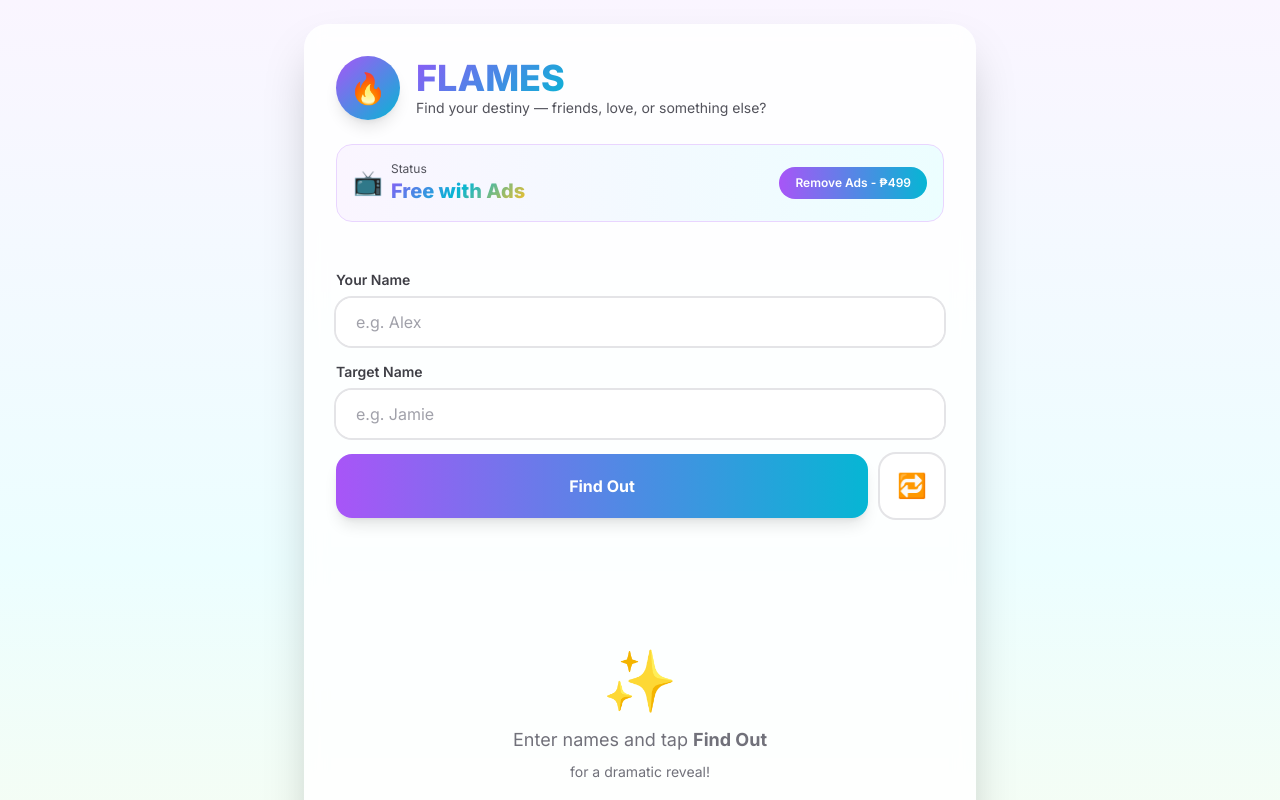
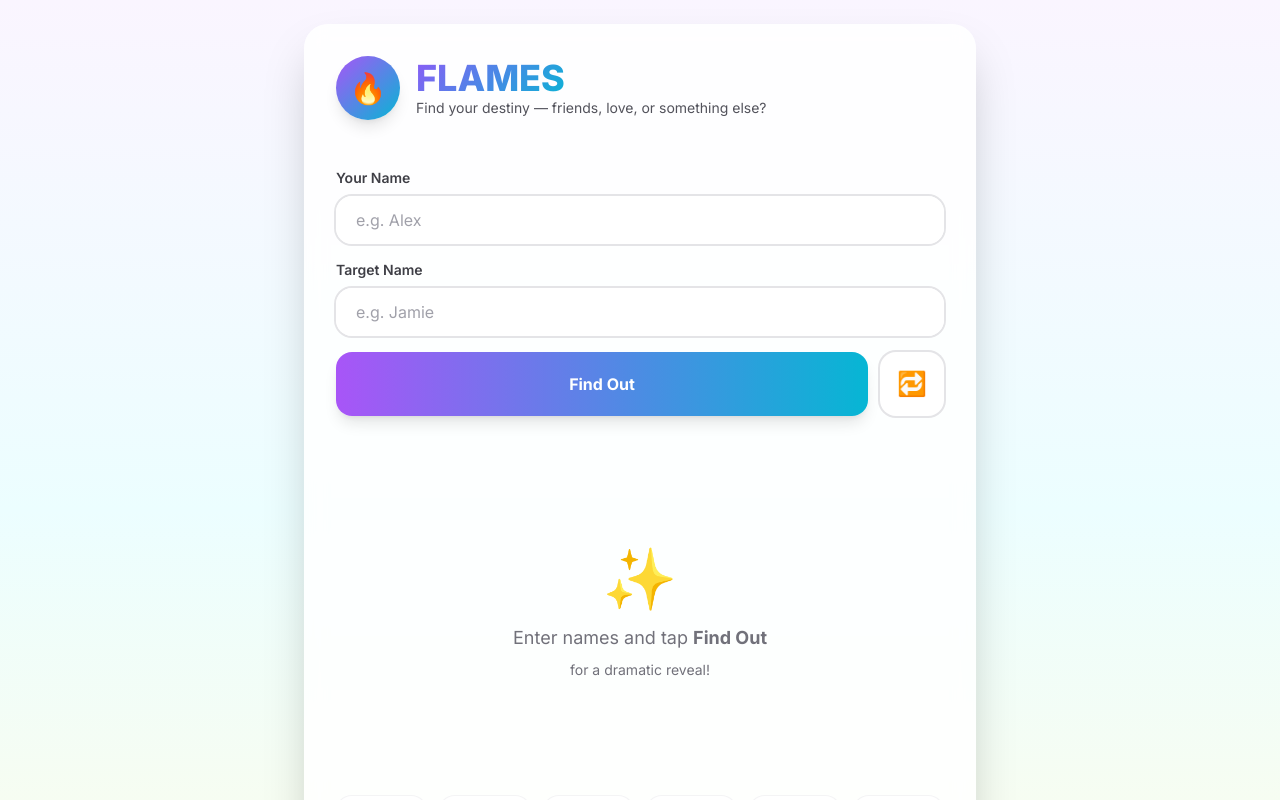
Before and after one commit to georgebaleria/flamesGenZ2, a React (Vite) app: page / in a window 1280 px wide. Shown: the top 800 px of the page. Built offline with nearby package versions, Linux system fonts and the light colour scheme.

Commit message:
Remove payment functionality - make app completely free with ads

```diff
--- a/src/App.jsx
+++ b/src/App.jsx
@@ -1,29 +1,14 @@
-import React, { useState, useEffect } from 'react';
+import React, { useState } from 'react';
 import { AnimatePresence } from 'framer-motion';
 import IntroAnimation from './components/IntroAnimation';
 import FlamesGame from './components/FlamesGame';
 
 function App() {
   const [showIntro, setShowIntro] = useState(true);
-  const [hasPaid, setHasPaid] = useState(false);
-
-  // Load payment status from localStorage on mount
-  useEffect(() => {
-    const savedPayment = localStorage.getItem('flames_payment');
-    if (savedPayment === 'true') {
-      setHasPaid(true);
-    }
-  }, []);
 
   const handleIntroComplete = () => {
     setShowIntro(false);
   };
-
-  const handlePaymentSuccess = () => {
-    setHasPaid(true);
-    localStorage.setItem('flames_payment', 'true');
-  };
-
 
   return (
     <div className="App">
@@ -31,11 +16,7 @@ function App() {
         {showIntro && <IntroAnimation key="intro" onComplete={handleIntroComplete} />}
 
         {!showIntro && (
-          <FlamesGame
-            key="game"
-            hasPaid={hasPaid}
-            onPaymentSuccess={handlePaymentSuccess}
-          />
+          <FlamesGame key="game" />
         )}
       </AnimatePresence>
     </div>
--- a/src/components/FlamesGame.jsx
+++ b/src/components/FlamesGame.jsx
@@ -25,11 +25,10 @@ const InputField = React.memo(({ label, value, setValue, placeholder }) => {
 
 InputField.displayName = 'InputField';
 
-export default function FlamesGame({ hasPaid, onPaymentSuccess }) {
+export default function FlamesGame() {
   const [name1, setName1] = useState('');
   const [name2, setName2] = useState('');
   const [phase, setPhase] = useState('idle'); // idle | animating | revealed
-  const [showPaymentModal, setShowPaymentModal] = useState(false);
   const [showPopupAd, setShowPopupAd] = useState(false);
   const [showResultPopup, setShowResultPopup] = useState(false);
   const [showShareModal, setShowShareModal] = useState(false);
@@ -40,9 +39,8 @@ export default function FlamesGame({ hasPaid, onPaymentSuccess }) {
   const [error, setError] = useState('');
 
 
-  // Initialize AdSense ads (only if user hasn't paid)
+  // Initialize AdSense ads
   useEffect(() => {
-    if (!hasPaid) {
     try {
       if (window.adsbygoogle) {
         (window.adsbygoogle = window.adsbygoogle || []).push({});
@@ -50,17 +48,16 @@ export default function FlamesGame({ hasPaid, onPaymentSuccess }) {
     } catch (err) {
       console.log('AdSense not available:', err);
     }
-    }
-  }, [hasPaid]);
+  }, []);
 
-  // Show popup ad after every 2 calculations for non-paying users
+  // Show popup ad after every 2 calculations
   useEffect(() => {
-    if (!hasPaid && calculationCount > 0 && calculationCount % 2 === 0) {
+    if (calculationCount > 0 && calculationCount % 2 === 0) {
       setTimeout(() => {
         setShowPopupAd(true);
       }, 3000); // Show popup 3 seconds after result
     }
-  }, [calculationCount, hasPaid]);
+  }, [calculationCount]);
 
   // Josephus-style FLAMES implementation
   function computeFlames(n) {
@@ -136,7 +133,7 @@ export default function FlamesGame({ hasPaid, onPaymentSuccess }) {
       setShowTransitionVideo(false);
       setShowResultPopup(true);
 
-      // Increment calculation count (triggers popup ads for non-paying users)
+      // Increment calculation count (triggers popup ads)
       setCalculationCount(prev => prev + 1);
     }, 3000); // Video duration
   }
@@ -150,16 +147,6 @@ export default function FlamesGame({ hasPaid, onPaymentSuccess }) {
     setError('');
   }
 
-  function handlePayment() {
-    setShowPaymentModal(true);
-  }
-
-  function handlePaymentSuccess() {
-    setShowPaymentModal(false);
-    setShowPopupAd(false);
-    onPaymentSuccess();
-    alert('Payment successful! Ads have been removed. Enjoy your ad-free experience! 🎉');
-  }
 
   function handleClosePopupAd() {
     setShowPopupAd(false);
@@ -246,31 +233,8 @@ export default function FlamesGame({ hasPaid, onPaymentSuccess }) {
               </div>
             </header>
 
-            {/* Payment Status Display - Only show for free users */}
-            {!hasPaid && (
-              <div className="mb-6 p-4 bg-gradient-to-r from-purple-50 to-cyan-50 rounded-2xl border border-purple-200">
-                <div className="flex items-center justify-between">
-                  <div className="flex items-center gap-2">
-                    <span className="text-2xl">📺</span>
-                    <div>
-                      <p className="text-xs text-zinc-600">Status</p>
-                      <p className="text-xl font-extrabold text-gradient">
-                        Free with Ads
-                      </p>
-                    </div>
-                  </div>
-                  <button
-                    onClick={handlePayment}
-                    className="text-xs bg-gradient-to-r from-purple-500 to-cyan-500 text-white px-4 py-2 rounded-full font-semibold hover:scale-105 transition-transform"
-                  >
-                    Remove Ads - ₱499
-                  </button>
-                </div>
-              </div>
-            )}
 
-            {/* Top Banner Ad (728×90) - Only show if not paid */}
-            {!hasPaid && (
+            {/* Top Banner Ad (728×90) */}
             <div className="mb-6 flex justify-center">
               <ins className="adsbygoogle"
                    style={{display: 'block'}}
@@ -279,7 +243,6 @@ export default function FlamesGame({ hasPaid, onPaymentSuccess }) {
                    data-ad-format="auto"
                    data-full-width-responsive="true"></ins>
             </div>
-            )}
 
             {/* Form */}
             <form onSubmit={handleSubmit} className="space-y-4 mb-6">
@@ -327,8 +290,7 @@ export default function FlamesGame({ hasPaid, onPaymentSuccess }) {
               </div>
             </form>
 
-            {/* In-Article Ad (after form) - Only show if not paid */}
-            {!hasPaid && (
+            {/* In-Article Ad (after form) */}
             <div className="mb-6 flex justify-center">
               <ins className="adsbygoogle"
                    style={{display: 'block'}}
@@ -337,7 +299,6 @@ export default function FlamesGame({ hasPaid, onPaymentSuccess }) {
                    data-ad-format="rectangle"
                    data-full-width-responsive="true"></ins>
             </div>
-            )}
 
             {/* Animation area */}
             <div className="min-h-[300px] flex items-center justify-center">
@@ -432,8 +393,7 @@ export default function FlamesGame({ hasPaid, onPaymentSuccess }) {
               ))}
             </div>
 
-            {/* Bottom Ad (responsive) - Only show if not paid */}
-            {!hasPaid && (
+            {/* Bottom Ad (responsive) */}
             <div className="mt-6 mb-4 flex justify-center">
               <ins className="adsbygoogle"
                    style={{display: 'block'}}
@@ -442,7 +402,6 @@ export default function FlamesGame({ hasPaid, onPaymentSuccess }) {
                    data-ad-format="auto"
                    data-full-width-responsive="true"></ins>
             </div>
-            )}
 
             {/* Footer */}
             <footer className="mt-6 text-xs text-zinc-500 text-center">
@@ -474,72 +433,9 @@ export default function FlamesGame({ hasPaid, onPaymentSuccess }) {
         </div>
       </div>
 
-      {/* Payment Modal */}
-      {showPaymentModal && (
-        <div className="fixed inset-0 z-50 bg-black/50 flex items-center justify-center p-4">
-          <motion.div
-            initial={{ opacity: 0, scale: 0.9 }}
-            animate={{ opacity: 1, scale: 1 }}
-            exit={{ opacity: 0, scale: 0.9 }}
-            className="bg-white rounded-3xl p-8 max-w-md w-full shadow-2xl"
-          >
-            <div className="text-center mb-6">
-              <div className="text-6xl mb-4">💎</div>
-              <h2 className="text-2xl font-bold text-zinc-800 mb-2">Remove Ads</h2>
-              <p className="text-zinc-600">Get unlimited FLAMES calculations without any ads!</p>
-            </div>
 
-            <div className="bg-gradient-to-r from-purple-50 to-cyan-50 rounded-2xl p-6 mb-6 border border-purple-200">
-              <div className="text-center">
-                <p className="text-sm text-zinc-600 mb-2">One-time payment</p>
-                <p className="text-4xl font-extrabold text-gradient">₱499</p>
-                <p className="text-xs text-zinc-500 mt-2">Lifetime ad-free access</p>
-              </div>
-            </div>
-
-            <div className="space-y-3 mb-6">
-              <div className="flex items-center gap-3 text-sm">
-                <span className="text-green-500">✓</span>
-                <span>No more banner ads</span>
-              </div>
-              <div className="flex items-center gap-3 text-sm">
-                <span className="text-green-500">✓</span>
-                <span>No popup interruptions</span>
-              </div>
-              <div className="flex items-center gap-3 text-sm">
-                <span className="text-green-500">✓</span>
-                <span>Unlimited FLAMES calculations</span>
-              </div>
-              <div className="flex items-center gap-3 text-sm">
-                <span className="text-green-500">✓</span>
-                <span>Premium experience</span>
-              </div>
-            </div>
-
-            <div className="flex gap-3">
-              <button
-                onClick={() => setShowPaymentModal(false)}
-                className="flex-1 rounded-2xl px-5 py-3 font-semibold text-zinc-600 bg-zinc-100 hover:bg-zinc-200 transition-colors"
-              >
-                Cancel
-              </button>
-              <button
-                onClick={handlePaymentSuccess}
-                className="flex-1 rounded-2xl px-5 py-3 font-bold text-white bg-gradient-to-r from-purple-500 to-cyan-500 hover:scale-[1.02] transition-transform"
-              >
-                Pay ₱499
-              </button>
-            </div>
-
-            <p className="text-xs text-zinc-500 text-center mt-4">
-              Payment will be processed via Wise integration
-            </p>
-          </motion.div>
-        </div>
-      )}
-
-      {/* Popup Ad for non-paying users */}
-      {showPopupAd && !hasPaid && (
+      {/* Popup Ad */}
+      {showPopupAd && (
         <div className="fixed inset-0 z-50 bg-black/50 flex items-center justify-center p-4">
           <motion.div
             initial={{ opacity: 0, scale: 0.9 }}
@@ -551,7 +447,7 @@ export default function FlamesGame({ hasPaid, onPaymentSuccess }) {
               <div className="text-4xl mb-3">📺</div>
               <h3 className="text-lg font-bold text-zinc-800 mb-2">Advertisement</h3>
               <p className="text-sm text-zinc-600 mb-4">
-                Support us by watching this quick ad, or upgrade to Premium to remove all ads!
+                Support us by watching this quick ad!
               </p>
             </div>
 
@@ -564,18 +460,12 @@ export default function FlamesGame({ hasPaid, onPaymentSuccess }) {
               </div>
             </div>
 
-            <div className="flex gap-3">
+            <div className="flex justify-center">
               <button
                 onClick={handleClosePopupAd}
-                className="flex-1 rounded-2xl px-4 py-2 text-sm font-semibold text-zinc-600 bg-zinc-100 hover:bg-zinc-200 transition-colors"
+                className="rounded-2xl px-6 py-2 text-sm font-semibold text-zinc-600 bg-zinc-100 hover:bg-zinc-200 transition-colors"
               >
                 Skip Ad
-              </button>
-              <button
-                onClick={handlePayment}
-                className="flex-1 rounded-2xl px-4 py-2 text-sm font-bold text-white bg-gradient-to-r from-purple-500 to-cyan-500 hover:scale-[1.02] transition-transform"
-              >
-                Remove Ads - ₱499
               </button>
             </div>
           </motion.div>
```
Lines whose indentation alone changed are shown as unchanged.
